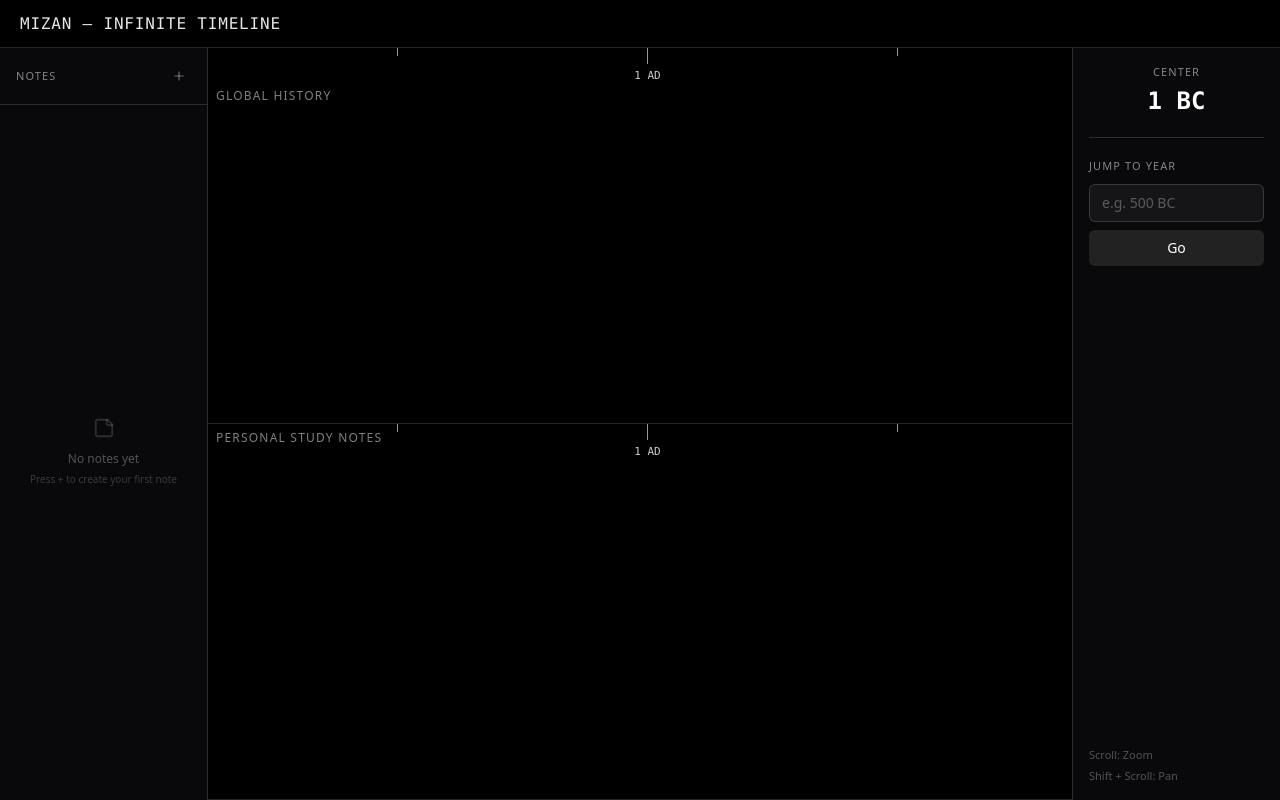
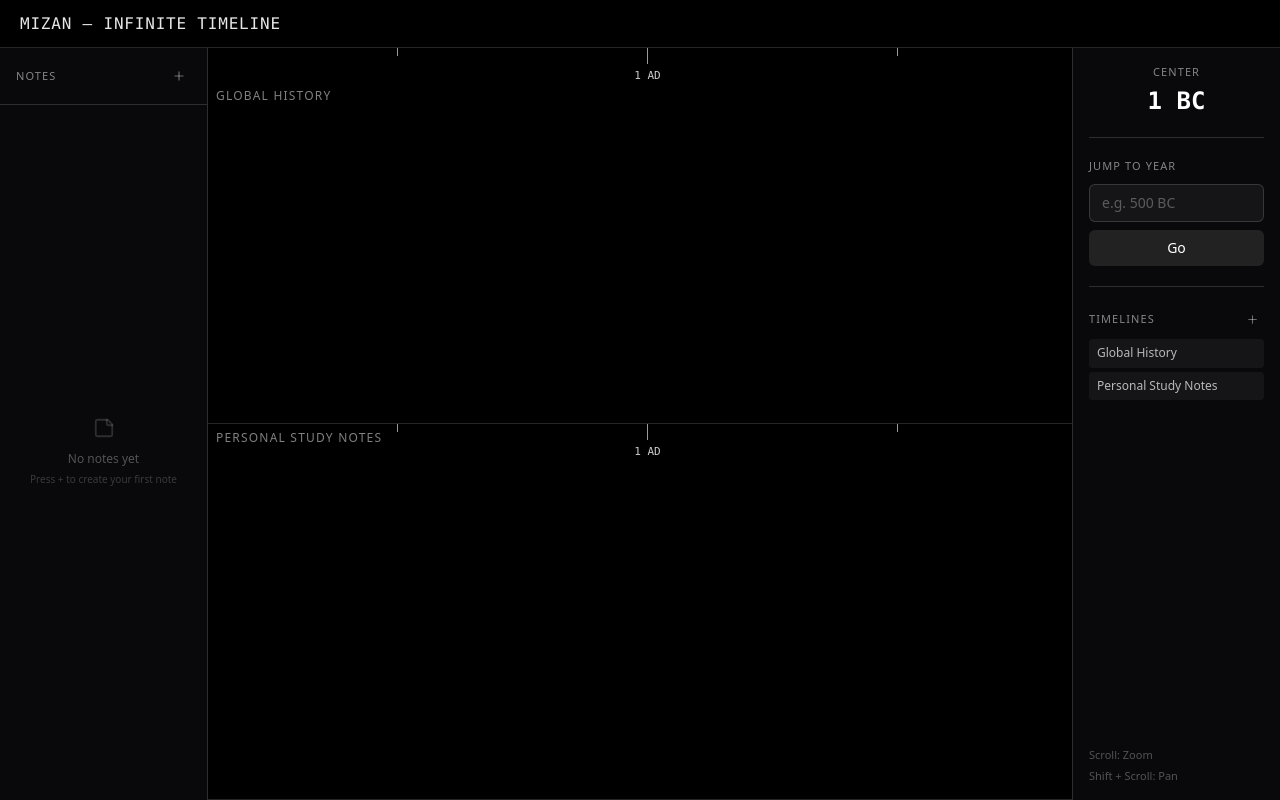
Before and after one commit to mhmzdev/mizan, a Next.js app: page / in a window 1280 px wide. Built offline with nearby package versions, Linux system fonts and the light colour scheme.

Commit message:
feat: multi-timelines

```diff
--- a/src/app/page.tsx
+++ b/src/app/page.tsx
@@ -11,7 +11,8 @@
 
 export default function Home() {
   const [events, setEvents] = useState<TimelineEvent[]>([]);
-  const loadNotes = useNotesStore((s) => s.loadNotes);
+  const loadNotes     = useNotesStore((s) => s.loadNotes);
+  const loadTimelines = useNotesStore((s) => s.loadTimelines);
 
   // Load events
   useEffect(() => {
@@ -20,8 +21,8 @@
     });
   }, []);
 
-  // Load notes from IndexedDB
-  useEffect(() => { loadNotes(); }, [loadNotes]);
+  // Load persisted data from IndexedDB
+  useEffect(() => { loadTimelines(); loadNotes(); }, [loadNotes, loadTimelines]);
 
   // Build year → events lookup map
   const eventsByYear = useMemo(() => {
--- a/src/components/Notes/NoteCard.tsx
+++ b/src/components/Notes/NoteCard.tsx
@@ -12,12 +12,13 @@
 }
 
 export function NoteCard({ note }: NoteCardProps) {
-  const openDrawer = useNotesStore((s) => s.openDrawer);
+  const openDrawer  = useNotesStore((s) => s.openDrawer);
+  const timelines   = useNotesStore((s) => s.timelines);
+  const timelineName = timelines.find((t) => t.id === note.timelineId)?.title ?? "";
 
   function handleClick() {
     openDrawer(note.year, note.id);
 
-    // Navigate timeline to this note's year at max zoom
     const { viewportWidth, setTargetPxPerYear } = useTimelineStore.getState();
     const newScrollLeft = Math.max(0, (note.year - YEAR_START) * MAX_PX_PER_YEAR - viewportWidth / 2);
     useTimelineStore.setState({ centerYear: note.year, scrollLeft: newScrollLeft });
@@ -29,7 +30,12 @@
       onClick={handleClick}
       className="w-full text-left px-3 py-3 rounded-md bg-white/5 hover:bg-white/10 border border-white/10 hover:border-white/20 transition-colors"
     >
-      <div className="text-amber-400/70 text-[10px] font-mono mb-1">{formatYear(note.year)}</div>
+      <div className="flex items-center justify-between gap-1 mb-1">
+        <span className="text-amber-400/70 text-[10px] font-mono">{formatYear(note.year)}</span>
+        {timelineName && (
+          <span className="text-white/25 text-[9px] uppercase tracking-wide truncate max-w-[80px]">{timelineName}</span>
+        )}
+      </div>
       <div className="text-white/90 text-xs font-medium leading-snug truncate">{note.title}</div>
       {note.content && (
         <div className="text-white/40 text-[11px] mt-1 line-clamp-2 leading-relaxed">{note.content}</div>
--- a/src/components/Notes/NoteDrawer.tsx
+++ b/src/components/Notes/NoteDrawer.tsx
@@ -5,7 +5,6 @@
 import { useNotesStore } from "@/stores/notesStore";
 import { formatYear } from "@/utils/yearUtils";
 
-/** Parse a human-readable year string into an internal integer (-4000..2025). */
 function parseYearInput(raw: string): number | null {
   const trimmed = raw.trim().toUpperCase();
   let year: number;
@@ -28,19 +27,23 @@
 }
 
 export function NoteDrawer() {
-  const drawerOpen    = useNotesStore((s) => s.drawerOpen);
-  const editingNoteId = useNotesStore((s) => s.editingNoteId);
-  const selectedYear  = useNotesStore((s) => s.selectedYear);
-  const notes         = useNotesStore((s) => s.notes);
-  const closeDrawer   = useNotesStore((s) => s.closeDrawer);
-  const saveNote      = useNotesStore((s) => s.saveNote);
-  const updateNote    = useNotesStore((s) => s.updateNote);
-  const deleteNote    = useNotesStore((s) => s.deleteNote);
+  const drawerOpen        = useNotesStore((s) => s.drawerOpen);
+  const editingNoteId     = useNotesStore((s) => s.editingNoteId);
+  const selectedYear      = useNotesStore((s) => s.selectedYear);
+  const notes             = useNotesStore((s) => s.notes);
+  const timelines         = useNotesStore((s) => s.timelines);
+  const lastTimelineId    = useNotesStore((s) => s.lastTimelineId);
+  const closeDrawer       = useNotesStore((s) => s.closeDrawer);
+  const saveNote          = useNotesStore((s) => s.saveNote);
+  const updateNote        = useNotesStore((s) => s.updateNote);
+  const deleteNote        = useNotesStore((s) => s.deleteNote);
+  const setLastTimelineId = useNotesStore((s) => s.setLastTimelineId);
 
-  const [yearInput, setYearInput] = useState("");
-  const [yearError, setYearError] = useState(false);
-  const [title,     setTitle]     = useState("");
-  const [content,   setContent]   = useState("");
+  const [yearInput,   setYearInput]   = useState("");
+  const [yearError,   setYearError]   = useState(false);
+  const [title,       setTitle]       = useState("");
+  const [content,     setContent]     = useState("");
+  const [timelineId,  setTimelineId]  = useState<number>(lastTimelineId);
 
   // Populate form on open
   useEffect(() => {
@@ -51,14 +54,21 @@
         setYearInput(formatYear(note.year));
         setTitle(note.title);
         setContent(note.content);
+        setTimelineId(note.timelineId);
       }
     } else {
       setYearInput(formatYear(selectedYear));
       setTitle("");
       setContent("");
+      setTimelineId(lastTimelineId);
     }
     setYearError(false);
   }, [drawerOpen, editingNoteId]); // eslint-disable-line react-hooks/exhaustive-deps
+
+  const handleTimelineChange = useCallback((id: number) => {
+    setTimelineId(id);
+    setLastTimelineId(id);
+  }, [setLastTimelineId]);
 
   const handleSave = useCallback(async () => {
     if (!title.trim()) return;
@@ -67,18 +77,18 @@
     if (parsedYear === null) { setYearError(true); return; }
 
     if (editingNoteId !== null) {
-      await updateNote(editingNoteId, { year: parsedYear, title: title.trim(), content });
+      await updateNote(editingNoteId, { timelineId, year: parsedYear, title: title.trim(), content });
     } else {
-      await saveNote({ year: parsedYear, title: title.trim(), content });
+      await saveNote({ timelineId, year: parsedYear, title: title.trim(), content });
     }
     closeDrawer();
-  }, [yearInput, title, content, editingNoteId, saveNote, updateNote, closeDrawer]);
+  }, [yearInput, title, content, timelineId, editingNoteId, saveNote, updateNote, closeDrawer]);
 
   const handleDelete = useCallback(async () => {
-    if (editingNoteId !== null) {
-      await deleteNote(editingNoteId);
-      closeDrawer();
-    }
+    if (editingNoteId === null) return;
+    if (!window.confirm("Delete this note? This cannot be undone.")) return;
+    await deleteNote(editingNoteId);
+    closeDrawer();
   }, [editingNoteId, deleteNote, closeDrawer]);
 
   if (!drawerOpen) return null;
@@ -103,7 +113,24 @@
 
       {/* Form */}
       <div className="flex-1 flex flex-col gap-3 p-4 overflow-y-auto">
-        {/* Editable year */}
+
+        {/* Timeline selector */}
+        <div className="flex flex-col gap-1">
+          <label className="text-white/40 text-[10px] uppercase tracking-widest">Timeline</label>
+          <select
+            value={timelineId}
+            onChange={(e) => handleTimelineChange(Number(e.target.value))}
+            className="w-full bg-white/5 border border-white/15 rounded-md px-3 py-2 text-white/90 text-sm focus:outline-none focus:border-white/40 appearance-none cursor-pointer"
+          >
+            {timelines.map((tl) => (
+              <option key={tl.id} value={tl.id} className="bg-zinc-900 text-white">
+                {tl.title}
+              </option>
+            ))}
+          </select>
+        </div>
+
+        {/* Year */}
         <div className="flex flex-col gap-1">
           <label className="text-white/40 text-[10px] uppercase tracking-widest">Year</label>
           <input
@@ -120,6 +147,7 @@
           )}
         </div>
 
+        {/* Title */}
         <input
           type="text"
           value={title}
@@ -127,11 +155,13 @@
           placeholder="Event title"
           className="w-full bg-white/5 border border-white/15 rounded-md px-3 py-2 text-white text-sm placeholder:text-white/25 focus:outline-none focus:border-white/40"
         />
+
+        {/* Content */}
         <textarea
           value={content}
           onChange={(e) => setContent(e.target.value)}
           placeholder="Notes…"
-          rows={8}
+          rows={7}
           className="flex-1 w-full bg-white/5 border border-white/15 rounded-md px-3 py-2 text-white text-sm placeholder:text-white/25 focus:outline-none focus:border-white/40 resize-none"
         />
       </div>
--- a/src/components/Sidebar/Sidebar.tsx
+++ b/src/components/Sidebar/Sidebar.tsx
@@ -1,14 +1,24 @@
 "use client";
 
 import React, { useState, useCallback } from "react";
+import { Plus, X } from "lucide-react";
 import { useTimelineStore } from "@/stores/timelineStore";
+import { useNotesStore } from "@/stores/notesStore";
 import { formatYear } from "@/utils/yearUtils";
 import { YEAR_START } from "@/utils/constants";
+
+const MAX_TIMELINES = 5;
 
 export function Sidebar() {
   const centerYear = useTimelineStore((s) => s.centerYear);
 
-  const [jumpInput, setJumpInput] = useState("");
+  const timelines       = useNotesStore((s) => s.timelines);
+  const addTimeline     = useNotesStore((s) => s.addTimeline);
+  const deleteTimeline  = useNotesStore((s) => s.deleteTimeline);
+
+  const [jumpInput,    setJumpInput]    = useState("");
+  const [showAddForm,  setShowAddForm]  = useState(false);
+  const [newTitle,     setNewTitle]     = useState("");
 
   const handleJump = useCallback(
     (e: React.FormEvent) => {
@@ -37,35 +47,39 @@
       useTimelineStore.setState({ scrollLeft: newScrollLeft, centerYear: year });
 
       const container = document.querySelector(".timeline-scroll");
-      if (container) {
-        container.scrollLeft = newScrollLeft;
-      }
+      if (container) container.scrollLeft = newScrollLeft;
 
       setJumpInput("");
     },
     [jumpInput]
   );
 
+  const handleAddTimeline = useCallback(
+    async (e: React.FormEvent) => {
+      e.preventDefault();
+      if (!newTitle.trim()) return;
+      await addTimeline(newTitle.trim());
+      setNewTitle("");
+      setShowAddForm(false);
+    },
+    [newTitle, addTimeline]
+  );
+
+  const canAdd = timelines.length < MAX_TIMELINES;
+
   return (
-    <aside className="w-52 bg-zinc-950 border-l border-white/15 flex flex-col p-4 gap-5 shrink-0">
+    <aside className="w-52 bg-zinc-950 border-l border-white/15 flex flex-col p-4 gap-5 shrink-0 overflow-y-auto">
       {/* Center year display */}
       <div className="text-center">
-        <div className="text-white/50 text-[11px] uppercase tracking-widest mb-1">
-          Center
-        </div>
-        <div className="text-white text-2xl font-mono font-semibold">
-          {formatYear(centerYear)}
-        </div>
+        <div className="text-white/50 text-[11px] uppercase tracking-widest mb-1">Center</div>
+        <div className="text-white text-2xl font-mono font-semibold">{formatYear(centerYear)}</div>
       </div>
 
-      {/* Separator */}
       <div className="h-px bg-white/15" />
 
       {/* Jump to year */}
       <div>
-        <div className="text-white/50 text-[11px] uppercase tracking-widest mb-2.5">
-          Jump to Year
-        </div>
+        <div className="text-white/50 text-[11px] uppercase tracking-widest mb-2.5">Jump to Year</div>
         <form onSubmit={handleJump} className="flex flex-col gap-2">
           <input
             type="text"
@@ -83,7 +97,88 @@
         </form>
       </div>
 
-      {/* Keyboard shortcuts hint */}
+      <div className="h-px bg-white/15" />
+
+      {/* Timelines */}
+      <div className="flex flex-col gap-2">
+        <div className="flex items-center justify-between">
+          <span className="text-white/50 text-[11px] uppercase tracking-widest">Timelines</span>
+          {canAdd && (
+            <button
+              onClick={() => { setShowAddForm((v) => !v); setNewTitle(""); }}
+              className="w-6 h-6 flex items-center justify-center rounded text-white/40 hover:text-white hover:bg-white/10 transition-colors"
+              title="Add timeline"
+            >
+              <Plus size={13} />
+            </button>
+          )}
+        </div>
+
+        {/* Timeline list */}
+        <div className="flex flex-col gap-1">
+          {timelines.map((tl) => (
+            <div
+              key={tl.id}
+              className="flex items-center justify-between gap-1 px-2 py-1.5 rounded bg-white/5 group"
+            >
+              <span className="text-white/70 text-xs truncate leading-snug">{tl.title}</span>
+              {!tl.isDefault && (
+                <button
+                  onClick={() => {
+                    if (window.confirm(`Delete "${tl.title}"?\n\nAll notes in this timeline will be permanently deleted.`)) {
+                      deleteTimeline(tl.id!);
+                    }
+                  }}
+                  className="shrink-0 w-5 h-5 flex items-center justify-center rounded text-white/20 hover:text-red-400 hover:bg-red-400/10 opacity-0 group-hover:opacity-100 transition-all"
+                  title="Remove timeline"
+                >
+                  <X size={11} />
+                </button>
+              )}
+            </div>
+          ))}
+        </div>
+
+        {/* Inline add form */}
+        {showAddForm && (
+          <form onSubmit={handleAddTimeline} className="flex flex-col gap-1.5 mt-1">
+            <input
+              type="text"
+              value={newTitle}
+              onChange={(e) => setNewTitle(e.target.value)}
+              placeholder="Timeline title"
+              autoFocus
+              maxLength={40}
+              className="w-full bg-white/5 border border-white/15 rounded-md px-2.5 py-1.5 text-white text-xs placeholder:text-white/25 focus:outline-none focus:border-white/40"
+            />
+            <div className="flex gap-1.5">
+              <button
+                type="submit"
+                disabled={!newTitle.trim()}
+                className="flex-1 bg-white/10 hover:bg-white/20 disabled:opacity-40 text-white text-xs font-medium rounded-md py-1.5 transition-colors"
+              >
+                Add
+              </button>
+              <button
+                type="button"
+                onClick={() => { setShowAddForm(false); setNewTitle(""); }}
+                className="flex-1 text-white/40 hover:text-white text-xs rounded-md py-1.5 transition-colors"
+              >
+                Cancel
+              </button>
+            </div>
+            {timelines.length >= MAX_TIMELINES - 1 && (
+              <p className="text-white/30 text-[10px]">{MAX_TIMELINES - timelines.length} slot remaining</p>
+            )}
+          </form>
+        )}
+
+        {!canAdd && !showAddForm && (
+          <p className="text-white/25 text-[10px]">Max {MAX_TIMELINES} timelines reached</p>
+        )}
+      </div>
+
+      {/* Shortcuts */}
       <div className="mt-auto">
         <div className="text-white/30 text-[11px] space-y-1">
           <p>Scroll: Zoom</p>
--- a/src/components/Timeline/TimelineContainer.tsx
+++ b/src/components/Timeline/TimelineContainer.tsx
@@ -14,8 +14,7 @@
 import { pxToYearContinuous, formatYear, getModeFromPxPerYear } from "@/utils/yearUtils";
 import { PX_PER_YEAR, YEAR_START, YEAR_END, TOTAL_YEARS, MIN_PX_PER_YEAR, MAX_PX_PER_YEAR } from "@/utils/constants";
 import { TimelineTrack } from "./TimelineTrack";
-import { tracks } from "@/data/tracks";
-import { TimelineEvent } from "@/types";
+import { TimelineEvent, Note } from "@/types";
 
 const ANIMATION_DURATION = 400; // ms — sidebar button transitions
 
@@ -73,14 +72,22 @@
     return pxToYearContinuous(scrollLeft + mouse.x, pxPerYear);
   }, [mouse, scrollLeft, pxPerYear]);
 
-  // Notes visible in current viewport (for personal track dots)
-  const allNotes    = useNotesStore((s) => s.notes);
-  const visibleNotes = useMemo(
-    () => allNotes.filter(
-      (n) => n.year >= visibleRange.startYear && n.year <= visibleRange.endYear
-    ),
-    [allNotes, visibleRange]
-  );
+  // Timelines + notes from store
+  const timelines = useNotesStore((s) => s.timelines);
+  const allNotes  = useNotesStore((s) => s.notes);
+
+  // Per-timeline visible notes map: timelineId → Note[]
+  const visibleNotesByTimeline = useMemo(() => {
+    const map = new Map<number, Note[]>();
+    for (const note of allNotes) {
+      if (note.year >= visibleRange.startYear && note.year <= visibleRange.endYear) {
+        const arr = map.get(note.timelineId) ?? [];
+        arr.push(note);
+        map.set(note.timelineId, arr);
+      }
+    }
+    return map;
+  }, [allNotes, visibleRange]);
 
   // Block scroll-event feedback during both sidebar animation and wheel-zoom loop
   const handleScroll = useCallback(() => {
@@ -341,15 +348,15 @@
         onScroll={handleScroll}
       >
         <div className="flex flex-col" style={{ width: totalWidth, minHeight: "100%" }}>
-          {tracks.map((track) => (
+          {timelines.map((timeline) => (
             <TimelineTrack
-              key={track.id}
-              track={track}
+              key={timeline.id}
+              timeline={timeline}
               mode={mode}
               pxPerYear={pxPerYear}
               visibleRange={visibleRange}
               events={eventsByYear}
-              notes={track.id === "personal" ? visibleNotes : undefined}
+              notes={visibleNotesByTimeline.get(timeline.id!) ?? []}
             />
           ))}
         </div>
--- a/src/lib/db.ts
+++ b/src/lib/db.ts
@@ -1,13 +1,43 @@
 import Dexie, { Table } from "dexie";
-import { Note } from "@/types";
+import { Note, Timeline } from "@/types";
 
 class MizanDB extends Dexie {
   notes!: Table<Note>;
+  timelines!: Table<Timeline>;
 
   constructor() {
     super("mizan");
+
     this.version(1).stores({
       notes: "++id, year",
+    });
+
+    this.version(2).stores({
+      notes: "++id, year, timelineId",
+      timelines: "++id",
+    }).upgrade((trans) => {
+      // Backfill existing notes to Global History (id will be 1)
+      return trans.table("notes").toCollection().modify({ timelineId: 1 });
+    });
+
+    // Seed the two default timelines on first-ever database creation
+    this.on("populate", () => {
+      this.timelines.bulkAdd([
+        { title: "Global History",       eventTrack: "global",   isDefault: true, createdAt: Date.now() },
+        { title: "Personal Study Notes", eventTrack: "personal", isDefault: true, createdAt: Date.now() },
+      ]);
+    });
+
+    // Guard for databases that were created at v1 and upgraded to v2 —
+    // populate doesn't fire on upgrade, so ensure defaults exist on every open.
+    this.on("ready", async () => {
+      const count = await this.timelines.count();
+      if (count === 0) {
+        await this.timelines.bulkAdd([
+          { title: "Global History",       eventTrack: "global",   isDefault: true, createdAt: Date.now() },
+          { title: "Personal Study Notes", eventTrack: "personal", isDefault: true, createdAt: Date.now() },
+        ]);
+      }
     });
   }
 }
--- a/src/stores/notesStore.ts
+++ b/src/stores/notesStore.ts
@@ -1,30 +1,87 @@
 import { create } from "zustand";
-import { Note } from "@/types";
+import { Note, Timeline } from "@/types";
 import { db } from "@/lib/db";
+
+const LAST_TIMELINE_KEY = "mizan_last_timeline_id";
+
+function readLastTimelineId(): number {
+  if (typeof window === "undefined") return 1;
+  return parseInt(localStorage.getItem(LAST_TIMELINE_KEY) ?? "1", 10) || 1;
+}
+
+function writeLastTimelineId(id: number) {
+  if (typeof window !== "undefined") localStorage.setItem(LAST_TIMELINE_KEY, String(id));
+}
 
 interface NotesState {
   notes: Note[];
+  timelines: Timeline[];
   drawerOpen: boolean;
   editingNoteId: number | null;
   selectedYear: number;
+  lastTimelineId: number;
 
   loadNotes: () => Promise<void>;
+  loadTimelines: () => Promise<void>;
+  addTimeline: (title: string) => Promise<void>;
+  deleteTimeline: (id: number) => Promise<void>;
+  setLastTimelineId: (id: number) => void;
+
   openDrawer: (year: number, noteId?: number) => void;
   closeDrawer: () => void;
-  saveNote: (data: { year: number; title: string; content: string }) => Promise<void>;
-  updateNote: (id: number, changes: { title?: string; content?: string; year?: number }) => Promise<void>;
+  saveNote: (data: { timelineId: number; year: number; title: string; content: string }) => Promise<void>;
+  updateNote: (id: number, changes: { timelineId?: number; title?: string; content?: string; year?: number }) => Promise<void>;
   deleteNote: (id: number) => Promise<void>;
 }
 
-export const useNotesStore = create<NotesState>((set) => ({
+export const useNotesStore = create<NotesState>((set, get) => ({
   notes: [],
+  timelines: [],
   drawerOpen: false,
   editingNoteId: null,
   selectedYear: 0,
+  lastTimelineId: readLastTimelineId(),
 
   loadNotes: async () => {
     const notes = await db.notes.orderBy("year").toArray();
     set({ notes });
+  },
+
+  loadTimelines: async () => {
+    const timelines = await db.timelines.toArray().then((ts) => ts.sort((a, b) => a.createdAt - b.createdAt));
+    set({ timelines });
+  },
+
+  addTimeline: async (title) => {
+    const existing = await db.timelines.count();
+    if (existing >= 5) return;
+    await db.timelines.add({ title: title.trim(), isDefault: false, createdAt: Date.now() });
+    const timelines = await db.timelines.toArray().then((ts) => ts.sort((a, b) => a.createdAt - b.createdAt));
+    set({ timelines });
+  },
+
+  deleteTimeline: async (id) => {
+    // Delete all notes belonging to this timeline, then delete the timeline
+    await db.notes.where("timelineId").equals(id).delete();
+    await db.timelines.delete(id);
+    const [timelines, notes] = await Promise.all([
+      db.timelines.toArray().then((ts) => ts.sort((a, b) => a.createdAt - b.createdAt)),
+      db.notes.orderBy("year").toArray(),
+    ]);
+    // If last selected timeline was deleted, fall back to 1
+    const lastId = get().lastTimelineId;
+    const stillExists = timelines.some((t) => t.id === lastId);
+    if (!stillExists) {
+      writeLastTimelineId(1);
+      set({ timelines, notes, lastTimelineId: 1 });
+    } else {
+      set({ timelines, notes });
+    }
+  },
+
+  setLastTimelineId: (id) => {
+    writeLastTimelineId(id);
+    set({ lastTimelineId: id });
   },
 
   openDrawer: (year, noteId) => {
```
Also changed, not shown: src/components/Timeline/TimelineTrack.tsx (+14 -18 lines), src/types/index.ts (+10 -0 lines).
